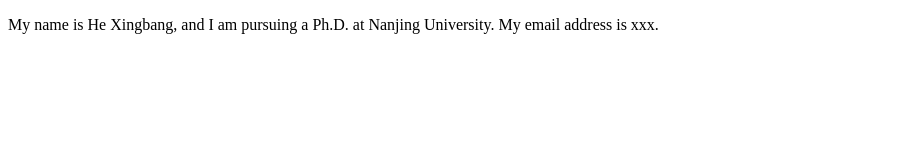
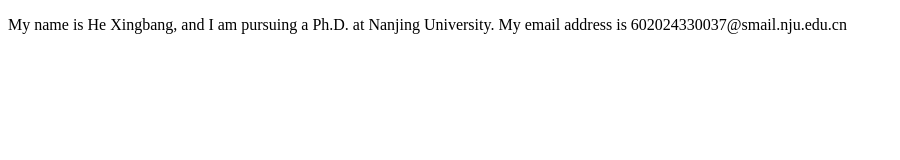
Before and after one commit to addaddgo/addadd.github.io, a plain HTML site: page index.html in a window 1280 px wide. Shown: the whole page, without its empty margins (0-900 px from the left). Drawn offline with Linux system fonts and the light colour scheme.

Commit message:
homepage

```diff
--- a/index.html
+++ b/index.html
@@ -6,6 +6,6 @@
     <title>Introduction</title>
 </head>
 <body>
-    <p>My name is He Xingbang, and I am pursuing a Ph.D. at Nanjing University. My email address is xxx.</p>
+    <p>My name is He Xingbang, and I am pursuing a Ph.D. at Nanjing University. My email address is 602024330037@smail.nju.edu.cn</p>
 </body>
 </html>
```
